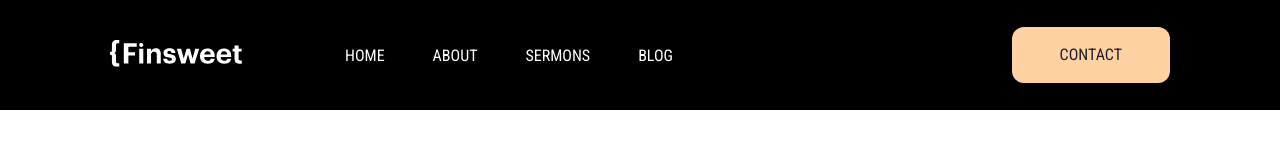
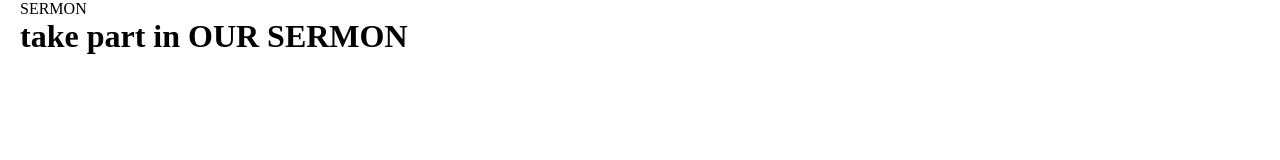
Before and after one commit to Sardor1009/Church, a plain HTML site: page pages/sermons.html in a window 1280 px wide. Drawn offline with Linux system fonts and the light colour scheme.

Commit message:
sermons home style

```diff
--- a/pages/sermons.html
+++ b/pages/sermons.html
@@ -1,30 +1,24 @@
 <!DOCTYPE html>
 <html lang="en">
+
 <head>
   <meta charset="UTF-8">
   <meta name="viewport" content="width=device-width, initial-scale=1.0">
   <title>Sermons | YULDASHEV NURBEK</title>
   <link rel="stylesheet" href="/css/style.css">
 </head>
+
 <body>
-  <header
-   >
-    <div class="navbar">
-      <div class="nav-logo">
-        <img src="/assets/images/sermons/logo.svg" alt="">
-      </div>
-      <div class="nav-right">
-        <ul class="nav-list">
-          <li class="nav-itens"><a class="nav-link" href="../index.html">Home</a></li>
-          <li class="nav-itens"><a class="nav-link" href="../pages/about.html">About</a></li>
-          <li class="nav-itens"><a class="nav-link" href="#">Sermons</a></li>
-          <li class="nav-itens"><a class="nav-link" href="../pages/blog.html">Blog</a></li>
-        </ul>
-        <button class="contact-btn"><a href="../pages/contact.html">Contact</a></button>
+  <main>
+    <div class="container">
+      <div class="seromons-home">
+        <p>SERMON</p>
+        <h1>take part in OUR SERMON</h1>
       </div>
     </div>
-  </header>
-  <main></main>
-  <footer></footer>
+  </main>
+  <footer>
+  </footer>
 </body>
+
 </html>
--- a/sass/layout/_navigation.scss
+++ b/sass/layout/_navigation.scss
@@ -1,15 +1,14 @@
 @import url('https://fonts.googleapis.com/css2?family=Manrope&family=Roboto+Condensed&display=swap');
 @import "../base/variables";
+@import "../base/global";
 @import "../base/reset";
 .navbar {
   display: flex;
-  align-items: center;
   width: 100%;
-  max-width: 1500px;
+  max-width: 1580px;
   padding: 27px 110px;
   position: fixed;
-  top: 0px;
-  left: 0px;
+  align-items: center;
   background-color: #000;
 }
 
--- a/sass/pages/_sermons.scss
+++ b/sass/pages/_sermons.scss
@@ -2,3 +2,7 @@
 @import "../base/variables";
 @import "../base/reset";
 @import "../layout/navigation";
+
+.sermons-home {
+
+}
```
Also changed, not shown: assets/images/sermons/sermons-home-backround.png (added), css/style.css, css/style.min.css.
